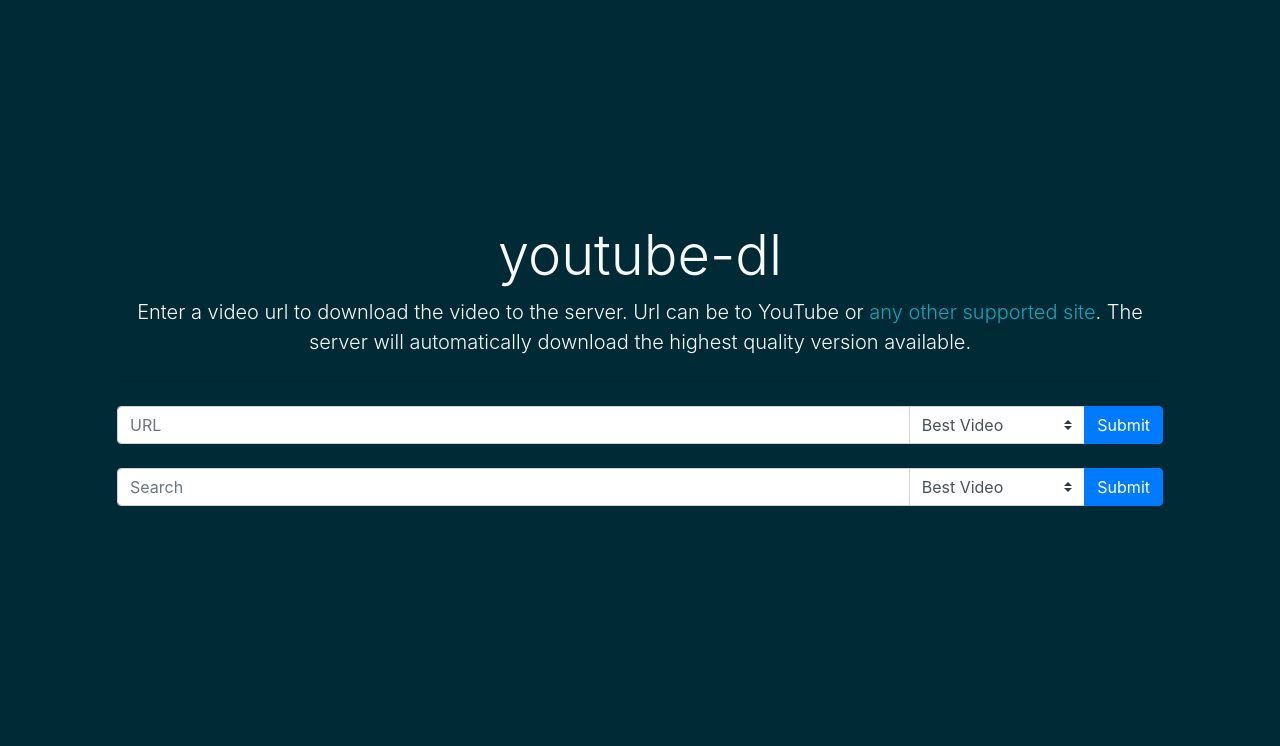
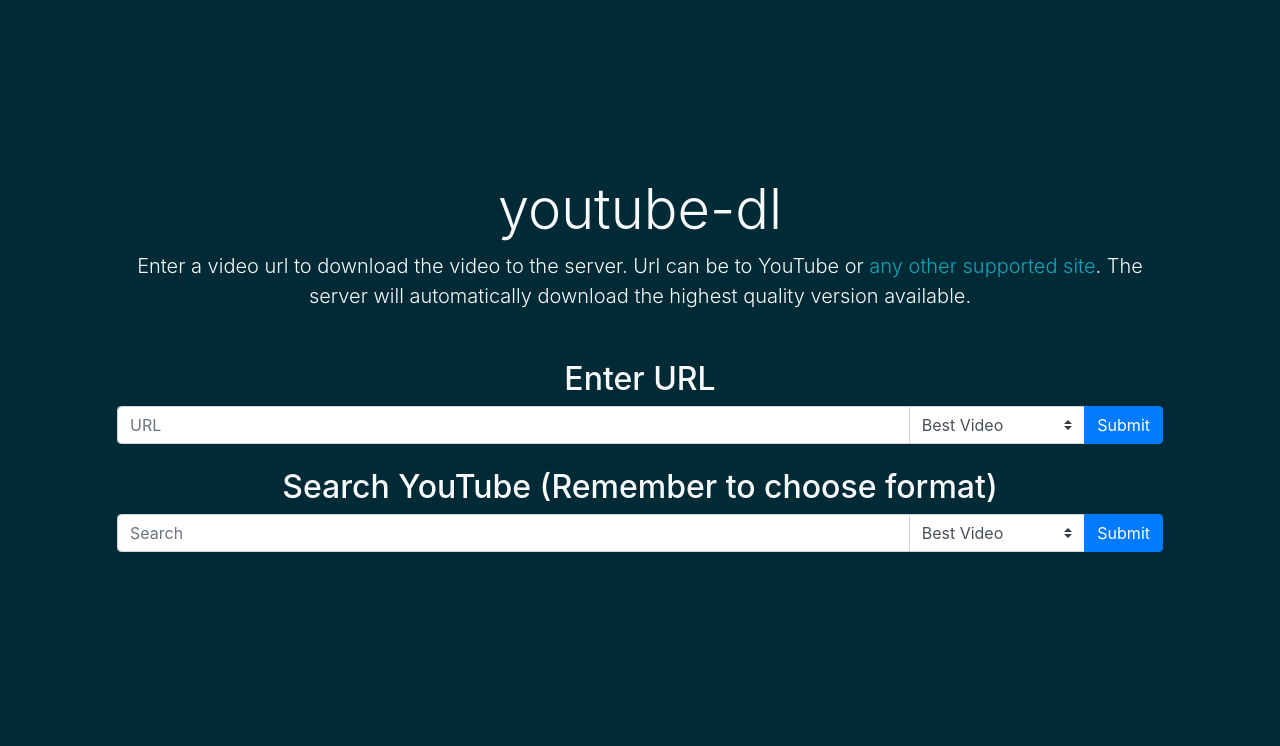
Before and after one commit to recodeuk/youtube-dl-flask, a Flask app: page /youtube-dl in a window 1280 px wide. Shown: the top 746 px of the page. Run offline with Flask 2, Linux system fonts and the light colour scheme; parts of the project's set-up code (start-up, migrations or seed data) failed here and were passed over; some libraries are stand-ins or nearby versions.

Commit message:
Update index.html

```diff
--- a/templates/index.html
+++ b/templates/index.html
@@ -25,6 +25,7 @@
           other supported site</a>. The server will automatically download the highest quality version available.</p>
       <hr class="my-4">
       <div>
+          <h2>Enter URL</h2>
         <form action="/youtube-dl/q" method="POST">
           <div class="input-group">
             <input name="url" type="url" class="form-control" placeholder="URL" aria-label="URL" aria-describedby="button-submit">
@@ -53,9 +54,10 @@
               <button class="btn btn-primary" type="submit" id="button-submit">Submit</button>
             </div>
           </div>
-          </div>
         </form>
+        </div>
         <br>
+        <h2>Search YouTube (Remember to choose format)</h2>
         <form action="/youtube-dl/search" method="POST">
           <div class="input-group">
             <input name="search" type="search" class="form-control" placeholder="Search" aria-label="search" aria-describedby="button-submit">
```
